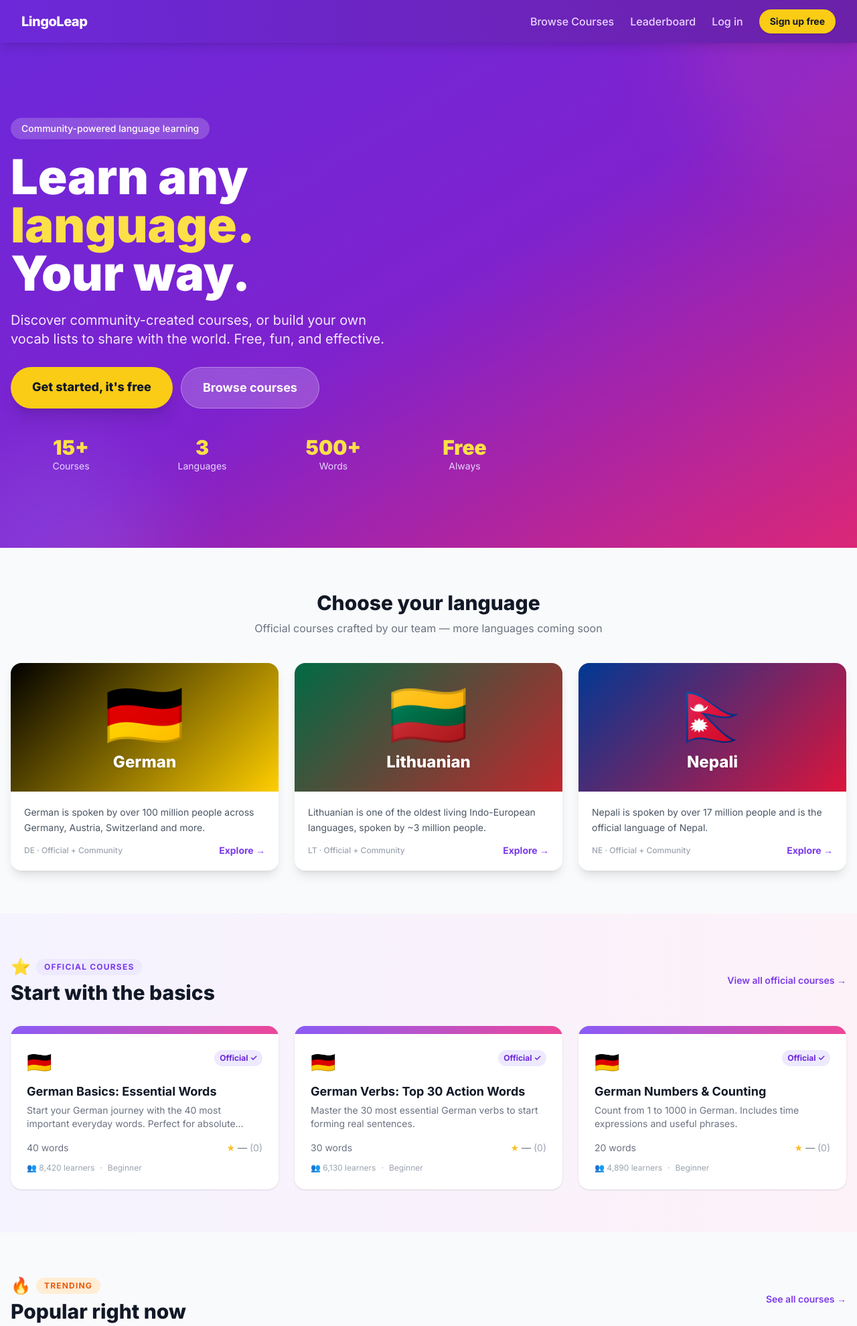
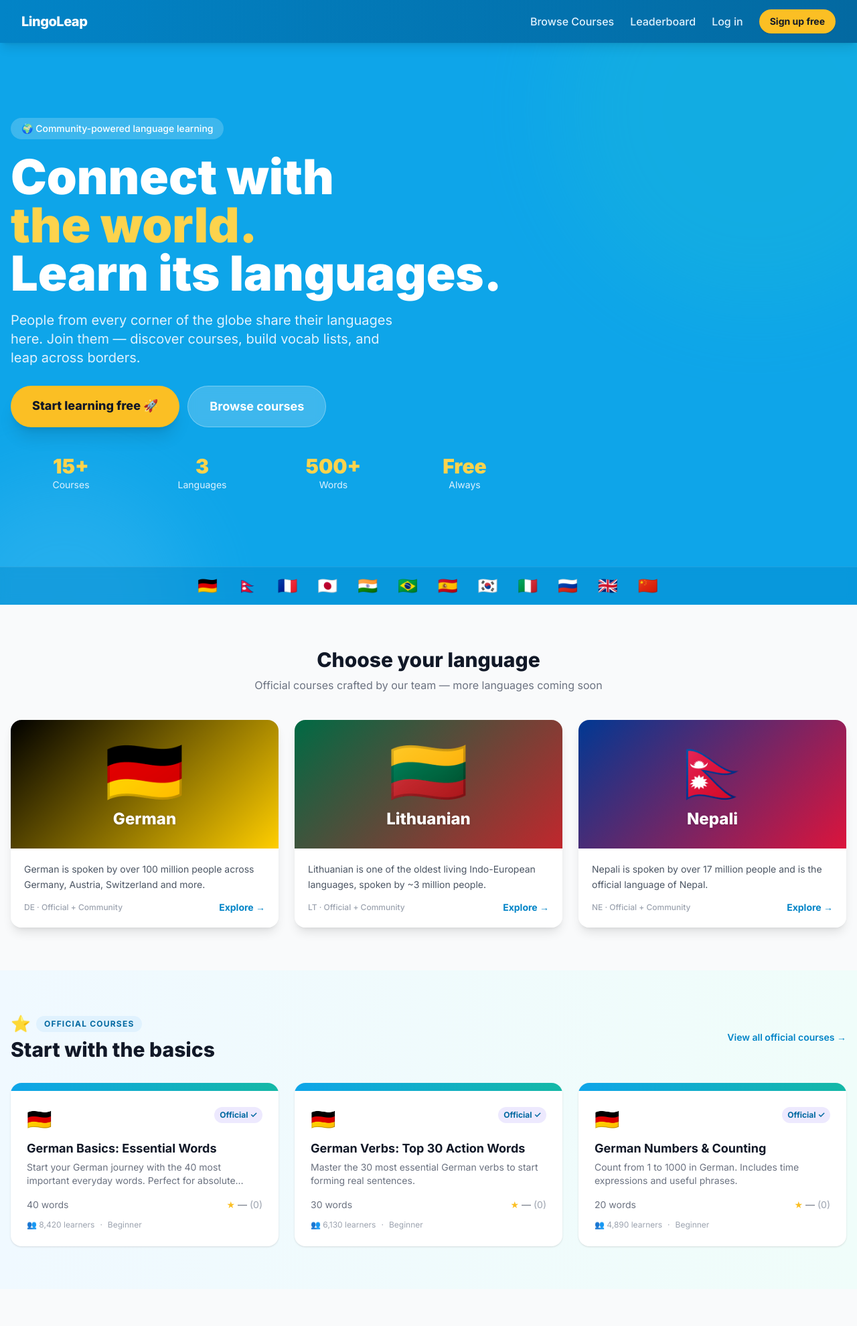
Before and after one commit to tmashworthab/lingoleap, a Flask app: page / in a window 1280 px wide. Shown: the top 1980 px of the page at 67% size. Run offline with Flask 3, Linux system fonts and the light colour scheme; data comes from the database, SQL or seed files in the repository; some libraries are stand-ins or nearby versions.

Commit message:
Retheme to world map palette

```diff
--- a/templates/_course_card.html
+++ b/templates/_course_card.html
@@ -1,12 +1,12 @@
 <a href="{{ url_for('course_detail', course_id=course.id) }}"
    class="bg-white rounded-2xl shadow hover:shadow-xl transition-all hover:-translate-y-0.5 overflow-hidden group flex flex-col">
-  <div class="h-2 {% if course.is_official %}bg-gradient-to-r from-violet-500 to-pink-500{% else %}bg-gradient-to-r from-emerald-400 to-teal-500{% endif %}"></div>
+  <div class="h-2 {% if course.is_official %}bg-gradient-to-r from-sky-500 to-teal-500{% else %}bg-gradient-to-r from-emerald-400 to-teal-500{% endif %}"></div>
   <div class="p-5 flex flex-col flex-1">
     <div class="flex items-start justify-between mb-3">
       <span class="text-2xl">{{ course.flag_emoji }}</span>
       <div class="flex flex-col items-end gap-1">
         {% if course.is_official %}
-        <span class="bg-violet-100 text-violet-700 text-xs font-bold px-2 py-0.5 rounded-full">Official ✓</span>
+        <span class="bg-sky-100 text-sky-700 text-xs font-bold px-2 py-0.5 rounded-full">Official ✓</span>
         {% else %}
         <span class="bg-emerald-100 text-emerald-700 text-xs font-bold px-2 py-0.5 rounded-full">Community</span>
         {% endif %}
@@ -14,7 +14,7 @@
       </div>
     </div>
 
-    <h3 class="font-bold text-gray-900 mb-1 group-hover:text-violet-700 transition-colors leading-snug">{{ course.title }}</h3>
+    <h3 class="font-bold text-gray-900 mb-1 group-hover:text-sky-700 transition-colors leading-snug">{{ course.title }}</h3>
     <p class="text-gray-500 text-sm mb-4 line-clamp-2 flex-1">{{ course.description }}</p>
 
     {% if not course.is_official and course.creator_name %}
--- a/templates/base.html
+++ b/templates/base.html
@@ -10,10 +10,10 @@
       theme: {
         extend: {
           colors: {
-            primary: '#7C3AED',
-            'primary-dark': '#5B21B6',
-            secondary: '#DB2777',
-            accent: '#D97706',
+            primary: '#0369A1',
+            'primary-dark': '#075985',
+            secondary: '#16A34A',
+            accent: '#F59E0B',
           },
           fontFamily: {
             sans: ['Inter', 'system-ui', 'sans-serif'],
@@ -30,29 +30,29 @@
 <body class="bg-gray-50 font-sans text-gray-800 min-h-screen flex flex-col">
 
   <!-- NAVBAR -->
-  <nav class="bg-gradient-to-r from-violet-700 to-purple-800 shadow-lg sticky top-0 z-50">
+  <nav class="bg-gradient-to-r from-sky-600 to-sky-700 shadow-lg sticky top-0 z-50">
     <div class="max-w-7xl mx-auto px-4 sm:px-6 lg:px-8">
       <div class="flex items-center justify-between h-16">
         <!-- Logo -->
         <a href="{{ url_for('index') }}" class="flex items-center gap-2 group">
-          <span class="text-white font-extrabold text-xl tracking-tight group-hover:text-yellow-300 transition-colors">
+          <span class="text-white font-extrabold text-xl tracking-tight group-hover:text-amber-300 transition-colors">
             LingoLeap
           </span>
         </a>
 
         <!-- Desktop nav links -->
         <div class="hidden md:flex items-center gap-6">
-          <a href="{{ url_for('courses') }}" class="text-purple-200 hover:text-white font-medium transition-colors">
+          <a href="{{ url_for('courses') }}" class="text-sky-100 hover:text-white font-medium transition-colors">
             Browse Courses
           </a>
-          <a href="{{ url_for('leaderboard') }}" class="text-purple-200 hover:text-white font-medium transition-colors">
+          <a href="{{ url_for('leaderboard') }}" class="text-sky-100 hover:text-white font-medium transition-colors">
             Leaderboard
           </a>
           {% if user %}
-          <a href="{{ url_for('create_course') }}" class="text-purple-200 hover:text-white font-medium transition-colors">
+          <a href="{{ url_for('create_course') }}" class="text-sky-100 hover:text-white font-medium transition-colors">
             Create Course
           </a>
-          <a href="{{ url_for('profile') }}" class="flex items-center gap-2 text-purple-200 hover:text-white font-medium transition-colors">
+          <a href="{{ url_for('profile') }}" class="flex items-center gap-2 text-sky-100 hover:text-white font-medium transition-colors">
             {% if user.avatar_choice %}
             <img src="{{ url_for('static', filename='avatars/avatar' + user.avatar_choice|string + '.png') }}"
                  class="w-8 h-8 rounded-full object-cover bg-white" alt="{{ user.username }}">
@@ -67,16 +67,16 @@
             {{ user.username }}
           </a>
           <form action="{{ url_for('logout') }}" method="post" class="inline">
-            <button type="submit" class="text-purple-300 hover:text-white text-sm transition-colors">
+            <button type="submit" class="text-sky-200 hover:text-white text-sm transition-colors">
               Log out
             </button>
           </form>
           {% else %}
-          <a href="{{ url_for('login') }}" class="text-purple-200 hover:text-white font-medium transition-colors">
+          <a href="{{ url_for('login') }}" class="text-sky-100 hover:text-white font-medium transition-colors">
             Log in
           </a>
           <a href="{{ url_for('signup') }}"
-             class="bg-yellow-400 hover:bg-yellow-300 text-gray-900 font-bold px-4 py-2 rounded-full text-sm transition-colors shadow">
+             class="bg-amber-400 hover:bg-amber-300 text-gray-900 font-bold px-4 py-2 rounded-full text-sm transition-colors shadow">
             Sign up free
           </a>
           {% endif %}
@@ -95,12 +95,12 @@
 
       <!-- Mobile menu -->
       <div id="mobile-menu" class="hidden md:hidden pb-4">
-        <div class="flex flex-col pt-2 border-t border-purple-600">
-          <a href="{{ url_for('courses') }}" class="text-purple-200 hover:text-white font-medium py-3 px-1 border-b border-purple-700/50">Browse Courses</a>
-          <a href="{{ url_for('leaderboard') }}" class="text-purple-200 hover:text-white font-medium py-3 px-1 border-b border-purple-700/50">Leaderboard</a>
+        <div class="flex flex-col pt-2 border-t border-sky-500">
+          <a href="{{ url_for('courses') }}" class="text-sky-100 hover:text-white font-medium py-3 px-1 border-b border-sky-600/50">Browse Courses</a>
+          <a href="{{ url_for('leaderboard') }}" class="text-sky-100 hover:text-white font-medium py-3 px-1 border-b border-sky-600/50">Leaderboard</a>
           {% if user %}
-          <a href="{{ url_for('create_course') }}" class="text-purple-200 hover:text-white font-medium py-3 px-1 border-b border-purple-700/50">Create Course</a>
-          <a href="{{ url_for('profile') }}" class="text-purple-200 hover:text-white font-medium py-3 px-1 border-b border-purple-700/50 flex items-center gap-2">
+          <a href="{{ url_for('create_course') }}" class="text-sky-100 hover:text-white font-medium py-3 px-1 border-b border-sky-600/50">Create Course</a>
+          <a href="{{ url_for('profile') }}" class="text-sky-100 hover:text-white font-medium py-3 px-1 border-b border-sky-600/50 flex items-center gap-2">
             {% if user.avatar_choice %}
             <img src="{{ url_for('static', filename='avatars/avatar' + user.avatar_choice|string + '.png') }}"
                  class="w-6 h-6 rounded-full object-cover bg-white" alt="{{ user.username }}">
@@ -111,12 +111,12 @@
             {{ user.username }}
           </a>
           <form action="{{ url_for('logout') }}" method="post" class="py-3 px-1">
-            <button type="submit" class="text-purple-300 hover:text-white font-medium">Log out</button>
+            <button type="submit" class="text-sky-200 hover:text-white font-medium">Log out</button>
           </form>
           {% else %}
-          <a href="{{ url_for('login') }}" class="text-purple-200 hover:text-white font-medium py-3 px-1 border-b border-purple-700/50">Log in</a>
+          <a href="{{ url_for('login') }}" class="text-sky-100 hover:text-white font-medium py-3 px-1 border-b border-sky-600/50">Log in</a>
           <div class="pt-3">
-            <a href="{{ url_for('signup') }}" class="block w-full bg-yellow-400 hover:bg-yellow-300 text-gray-900 font-extrabold px-4 py-3 rounded-xl text-center">
+            <a href="{{ url_for('signup') }}" class="block w-full bg-amber-400 hover:bg-amber-300 text-gray-900 font-extrabold px-4 py-3 rounded-xl text-center">
               Sign up free
             </a>
           </div>
@@ -155,7 +155,7 @@
       <div class="grid grid-cols-1 md:grid-cols-4 gap-8">
         <div class="md:col-span-2">
           <div class="flex items-center gap-2 mb-3">
-            <span class="text-2xl">🦜</span>
+            <span class="text-2xl">🌍</span>
             <span class="text-white font-extrabold text-lg">LingoLeap</span>
           </div>
           <p class="text-sm leading-relaxed">
@@ -180,7 +180,7 @@
         </div>
       </div>
       <div class="border-t border-gray-800 mt-8 pt-6 text-sm text-center">
-        © 2026 LingoLeap. Made with 💜 for language lovers everywhere.
+        © 2026 LingoLeap. Made with 🌍 for language lovers everywhere.
       </div>
     </div>
   </footer>
--- a/templates/index.html
+++ b/templates/index.html
@@ -4,31 +4,27 @@
 {% block content %}
 
 <!-- HERO -->
-<section class="relative overflow-hidden bg-gradient-to-br from-violet-700 via-purple-700 to-pink-600 text-white">
-  <div class="absolute inset-0 opacity-10">
-    <div class="floating-shapes"></div>
-  </div>
-  <!-- Decorative blobs -->
-  <div class="absolute top-0 right-0 w-96 h-96 bg-pink-500 rounded-full opacity-20 -translate-y-1/2 translate-x-1/3 blur-3xl"></div>
-  <div class="absolute bottom-0 left-0 w-80 h-80 bg-violet-400 rounded-full opacity-20 translate-y-1/2 -translate-x-1/4 blur-3xl"></div>
+<section class="relative overflow-hidden bg-sky-500 text-white">
+  <div class="absolute top-0 right-0 w-[600px] h-[600px] bg-teal-400 rounded-full opacity-15 -translate-y-1/3 translate-x-1/4 blur-3xl"></div>
+  <div class="absolute bottom-0 left-0 w-96 h-96 bg-sky-300 rounded-full opacity-20 translate-y-1/2 -translate-x-1/4 blur-3xl"></div>
 
   <div class="relative max-w-7xl mx-auto px-4 py-12 md:py-28">
     <div class="max-w-3xl">
       <div class="inline-flex items-center gap-2 bg-white/20 backdrop-blur rounded-full px-4 py-1.5 text-sm font-medium mb-5">
-        Community-powered language learning
+        🌍 Community-powered language learning
       </div>
       <h1 class="text-4xl md:text-7xl font-black leading-tight mb-5">
-        Learn any<br>
-        <span class="text-yellow-300">language.</span><br>
-        Your way.
+        Connect with<br>
+        <span class="text-amber-300">the world.</span><br>
+        Learn its languages.
       </h1>
-      <p class="text-base md:text-xl text-purple-100 mb-7 max-w-xl leading-relaxed">
-        Discover community-created courses, or build your own vocab lists to share with the world. Free, fun, and effective.
+      <p class="text-base md:text-xl text-sky-100 mb-7 max-w-xl leading-relaxed">
+        People from every corner of the globe share their languages here. Join them — discover courses, build vocab lists, and leap across borders.
       </p>
       <div class="flex flex-col sm:flex-row gap-3">
         <a href="{{ url_for('signup') }}"
-           class="bg-yellow-400 hover:bg-yellow-300 text-gray-900 font-extrabold px-8 py-4 rounded-full text-lg shadow-xl transition-all text-center">
-          Get started, it's free
+           class="bg-amber-400 hover:bg-amber-300 text-gray-900 font-extrabold px-8 py-4 rounded-full text-lg shadow-xl transition-all text-center">
+          Start learning free 🚀
         </a>
         <a href="{{ url_for('courses') }}"
            class="bg-white/20 hover:bg-white/30 backdrop-blur text-white font-bold px-8 py-4 rounded-full text-lg border border-white/30 transition-all text-center">
@@ -38,23 +34,27 @@
       <!-- Stats bar -->
       <div class="grid grid-cols-4 gap-4 mt-10 text-center">
         <div>
-          <div class="text-2xl md:text-3xl font-black text-yellow-300">15+</div>
-          <div class="text-purple-200 text-xs md:text-sm">Courses</div>
+          <div class="text-2xl md:text-3xl font-black text-amber-300">15+</div>
+          <div class="text-sky-100 text-xs md:text-sm">Courses</div>
         </div>
         <div>
-          <div class="text-2xl md:text-3xl font-black text-yellow-300">3</div>
-          <div class="text-purple-200 text-xs md:text-sm">Languages</div>
+          <div class="text-2xl md:text-3xl font-black text-amber-300">3</div>
+          <div class="text-sky-100 text-xs md:text-sm">Languages</div>
         </div>
         <div>
-          <div class="text-2xl md:text-3xl font-black text-yellow-300">500+</div>
-          <div class="text-purple-200 text-xs md:text-sm">Words</div>
+          <div class="text-2xl md:text-3xl font-black text-amber-300">500+</div>
+          <div class="text-sky-100 text-xs md:text-sm">Words</div>
         </div>
         <div>
-          <div class="text-2xl md:text-3xl font-black text-yellow-300">Free</div>
-          <div class="text-purple-200 text-xs md:text-sm">Always</div>
+          <div class="text-2xl md:text-3xl font-black text-amber-300">Free</div>
+          <div class="text-sky-100 text-xs md:text-sm">Always</div>
         </div>
       </div>
     </div>
+  </div>
+  <!-- Flag strip -->
+  <div class="relative border-t border-white/10 bg-sky-600/40 backdrop-blur py-3 text-center text-2xl tracking-widest">
+    🇩🇪 &nbsp; 🇳🇵 &nbsp; 🇫🇷 &nbsp; 🇯🇵 &nbsp; 🇮🇳 &nbsp; 🇧🇷 &nbsp; 🇪🇸 &nbsp; 🇰🇷 &nbsp; 🇮🇹 &nbsp; 🇷🇺 &nbsp; 🇬🇧 &nbsp; 🇨🇳
   </div>
 </section>
 
@@ -80,7 +80,7 @@
           <span class="text-xs text-gray-400 font-medium">
             {{ lang.code.upper() }} · Official + Community
           </span>
-          <span class="text-violet-600 font-bold text-sm group-hover:text-violet-800 transition-colors">
+          <span class="text-sky-600 font-bold text-sm group-hover:text-sky-800 transition-colors">
             Explore →
           </span>
         </div>
@@ -91,17 +91,17 @@
 </section>
 
 <!-- OFFICIAL COURSES SPOTLIGHT -->
-<section class="bg-gradient-to-r from-violet-50 to-pink-50 py-16">
+<section class="bg-gradient-to-r from-sky-50 to-teal-50 py-16">
   <div class="max-w-7xl mx-auto px-4">
     <div class="flex items-center justify-between mb-8">
       <div>
         <div class="flex items-center gap-2 mb-1">
           <span class="text-2xl">⭐</span>
-          <span class="text-xs font-bold uppercase tracking-widest text-violet-600 bg-violet-100 px-3 py-1 rounded-full">Official Courses</span>
+          <span class="text-xs font-bold uppercase tracking-widest text-sky-700 bg-sky-100 px-3 py-1 rounded-full">Official Courses</span>
         </div>
         <h2 class="text-3xl font-extrabold text-gray-900">Start with the basics</h2>
       </div>
-      <a href="{{ url_for('courses') }}?type=official" class="text-violet-600 hover:text-violet-800 font-semibold text-sm hidden md:block">
+      <a href="{{ url_for('courses') }}?type=official" class="text-sky-600 hover:text-sky-800 font-semibold text-sm hidden md:block">
         View all official courses →
       </a>
     </div>
@@ -109,13 +109,13 @@
       {% for course in official_courses %}
       <a href="{{ url_for('course_detail', course_id=course.id) }}"
          class="bg-white rounded-2xl shadow hover:shadow-xl transition-all hover:-translate-y-0.5 overflow-hidden group">
-        <div class="h-3 bg-gradient-to-r from-violet-500 to-pink-500"></div>
+        <div class="h-3 bg-gradient-to-r from-sky-500 to-teal-500"></div>
         <div class="p-6">
           <div class="flex items-start justify-between mb-3">
             <span class="text-3xl">{{ course.flag_emoji }}</span>
-            <span class="bg-violet-100 text-violet-700 text-xs font-bold px-2 py-1 rounded-full">Official ✓</span>
+            <span class="bg-violet-100 text-sky-700 text-xs font-bold px-2 py-1 rounded-full">Official ✓</span>
           </div>
-          <h3 class="font-bold text-gray-900 text-lg mb-1 group-hover:text-violet-700 transition-colors">{{ course.title }}</h3>
+          <h3 class="font-bold text-gray-900 text-lg mb-1 group-hover:text-sky-700 transition-colors">{{ course.title }}</h3>
           <p class="text-gray-500 text-sm mb-4 line-clamp-2">{{ course.description }}</p>
           <div class="flex items-center justify-between text-sm text-gray-500">
             <span>{{ course.item_count }} words</span>
@@ -147,7 +147,7 @@
       </div>
       <h2 class="text-3xl font-extrabold text-gray-900">Popular right now</h2>
     </div>
-    <a href="{{ url_for('courses') }}?sort=popular" class="text-violet-600 hover:text-violet-800 font-semibold text-sm hidden md:block">
+    <a href="{{ url_for('courses') }}?sort=popular" class="text-sky-600 hover:text-sky-800 font-semibold text-sm hidden md:block">
       See all courses →
     </a>
   </div>
@@ -163,7 +163,7 @@
 <section class="bg-gray-900 text-white py-20">
   <div class="max-w-7xl mx-auto px-4">
     <div class="text-center mb-12">
-      <h2 class="text-3xl font-extrabold mb-3">How LingoLeap works</h2>
+      <h2 class="text-3xl font-extrabold mb-3">How LingoLeap works 🗺️</h2>
       <p class="text-gray-400">Three simple steps to fluency</p>
     </div>
     <div class="grid grid-cols-1 md:grid-cols-3 gap-8 text-center">
@@ -187,14 +187,14 @@
 </section>
 
 <!-- CTA BANNER -->
-<section class="bg-gradient-to-r from-pink-500 to-violet-600 text-white py-16">
+<section class="bg-sky-600 text-white py-16">
   <div class="max-w-4xl mx-auto px-4 text-center">
-    <div class="text-5xl mb-4">🦜</div>
-    <h2 class="text-4xl font-extrabold mb-4">Ready to leap into a new language?</h2>
-    <p class="text-pink-100 text-lg mb-8">Join thousands of learners. No subscription, no tricks. Just great vocab lists.</p>
+    <div class="text-5xl mb-4">🌍</div>
+    <h2 class="text-4xl font-extrabold mb-4">Ready to connect with the world?</h2>
+    <p class="text-sky-100 text-lg mb-8">Join learners from every country. No subscription, no tricks. Just great vocab lists.</p>
     <a href="{{ url_for('signup') }}"
-       class="bg-white text-violet-700 font-extrabold px-10 py-4 rounded-full text-lg shadow-xl hover:bg-yellow-50 transition-colors inline-block">
-      Start learning for free →
+       class="bg-white text-sky-700 font-extrabold px-10 py-4 rounded-full text-lg shadow-xl hover:bg-yellow-50 transition-colors inline-block">
+      Start learning for free 🌍
     </a>
   </div>
 </section>
--- a/templates/leaderboard.html
+++ b/templates/leaderboard.html
@@ -2,11 +2,11 @@
 {% block title %}Leaderboard — LingoLeap{% endblock %}
 
 {% block content %}
-<div class="bg-gradient-to-r from-violet-700 to-purple-800 text-white py-12">
+<div class="bg-gradient-to-r from-sky-700 to-sky-800 text-white py-12">
   <div class="max-w-3xl mx-auto px-4 text-center">
     <div class="text-5xl mb-3">🏆</div>
     <h1 class="text-4xl font-extrabold mb-2">Leaderboard</h1>
-    <p class="text-purple-200">Earn XP by completing levels and answering correctly</p>
+    <p class="text-sky-200">Earn XP by completing levels and answering correctly</p>
     {% if my_rank %}
     <div class="inline-flex items-center gap-3 bg-white/20 backdrop-blur rounded-full px-5 py-2 mt-4 text-sm font-semibold">
       <span>{{ my_rank.meta.icon }}</span>
@@ -176,7 +176,7 @@
   <div class="text-center py-20 text-gray-400">
     <div class="text-5xl mb-4">🌱</div>
     <p>No learners yet — be the first to earn XP!</p>
-    <a href="{{ url_for('courses') }}" class="mt-4 inline-block bg-violet-600 text-white font-bold px-6 py-3 rounded-full hover:bg-violet-700 transition-colors">
+    <a href="{{ url_for('courses') }}" class="mt-4 inline-block bg-sky-600 text-white font-bold px-6 py-3 rounded-full hover:bg-sky-700 transition-colors">
       Browse courses
     </a>
   </div>
```
Also changed, not shown: templates/course_detail.html (+10 -10 lines), templates/courses.html (+13 -13 lines), templates/dashboard.html (+8 -8 lines), templates/learn.html (+15 -15 lines), templates/login.html (+6 -6 lines), templates/profile.html (+12 -12 lines), templates/signup.html (+7 -7 lines).
